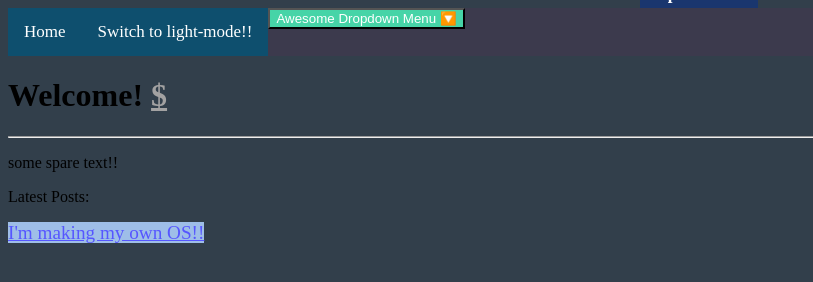
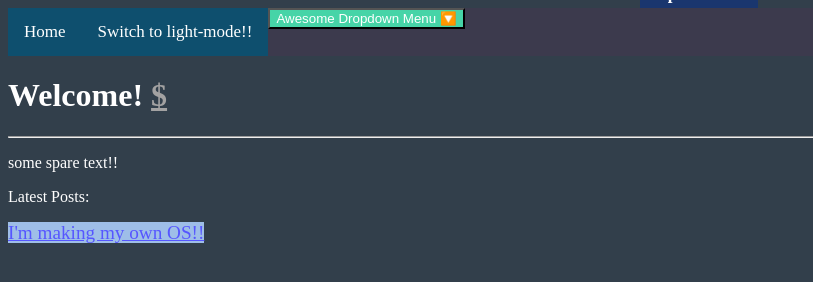
Before and after one commit to ah5k5692/ah5k5692.github.io, a plain HTML site: page index.dark.html in a window 1280 px wide. Shown: the whole page, without its empty margins (0-813 px from the left). Drawn offline with Linux system fonts and the light colour scheme; some icons are missing.

Commit message:
update MOREWEW

```diff
--- a/css/style.dark.css
+++ b/css/style.dark.css
@@ -107,3 +107,6 @@
 	.dropdown:active .dropdown-content {
   	display: block;
 	}
+	h1 {color: white;}
+	p {color: white;}
+	h2 {color: white;}
```
